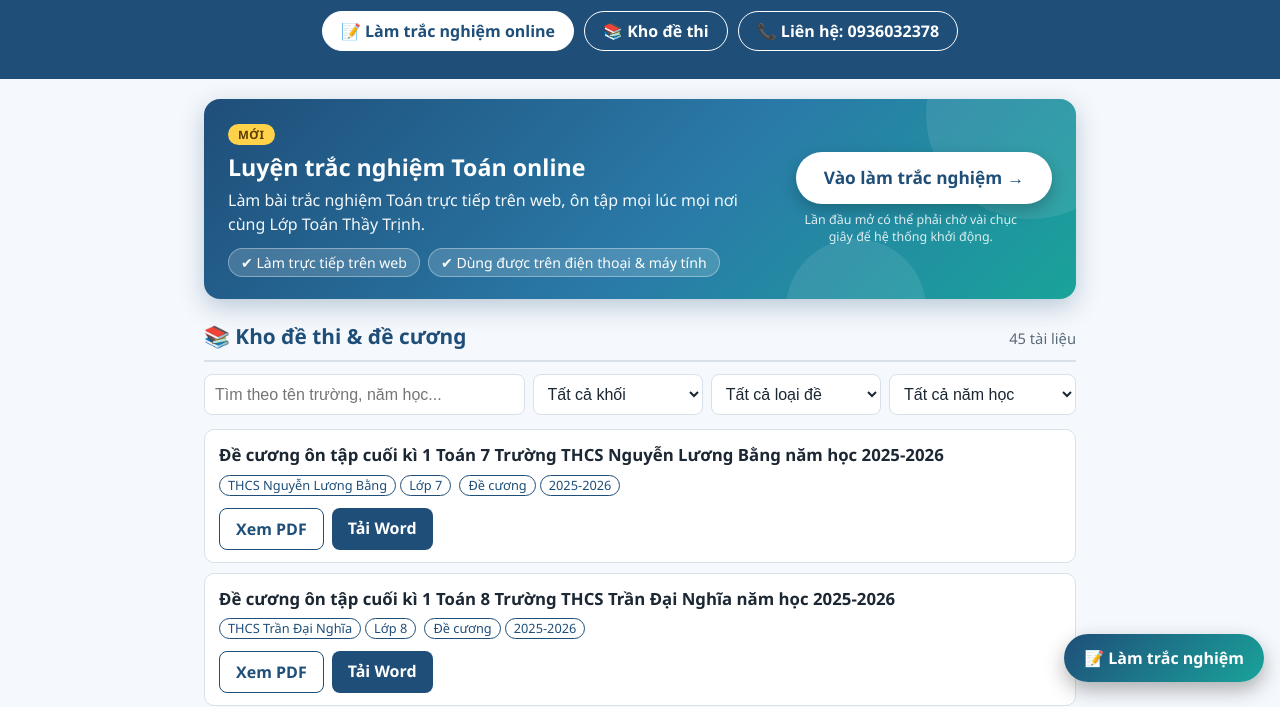
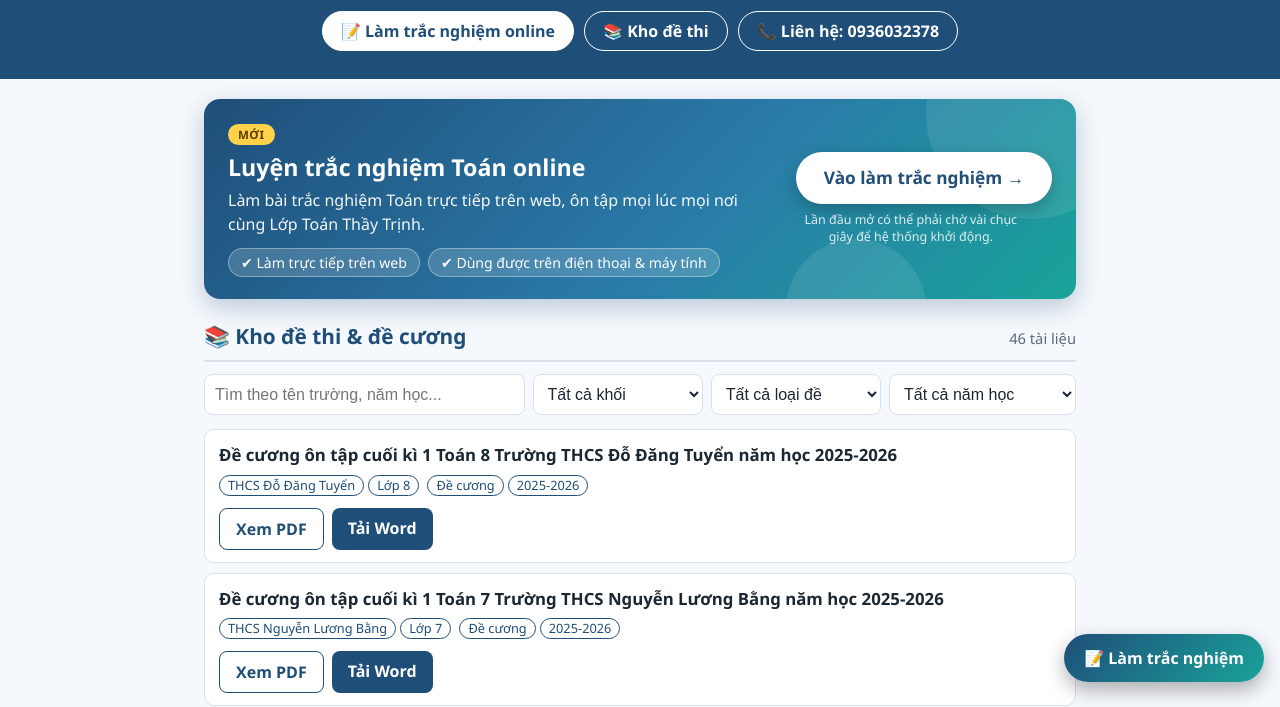
Before and after one commit to lequoctrinhmath/kho-hoc-lieu-de-cuong-de-thi-cac-nam-hoc-cua-cac-truong-tai-da-nang, a plain HTML site: page index.html in a window 1280 px wide. Shown: the part 102-809 px from the top of the page. Drawn offline with Linux system fonts and the light colour scheme.

Commit message:
Add files via upload

```diff
--- a/index.html
+++ b/index.html
@@ -522,6 +522,15 @@ const DE = [
     pdf: "tai-lieu/De_Cuong_On_Tap_Cuoi_Ki_1_Toan_7_Nguyen_Luong_Bang_2025-2026.pdf",
     file: "tai-lieu/De_Cuong_On_Tap_Cuoi_Ki_1_Toan_7_Nguyen_Luong_Bang_2025-2026.docx"
   },
+  {
+    ten: "Đề cương ôn tập cuối kì 1 Toán 8 Trường THCS Đỗ Đăng Tuyển năm học 2025-2026",
+    truong: "THCS Đỗ Đăng Tuyển",
+    khoi: "Lớp 8",
+    loai: "Đề cương",
+    nam: "2025-2026",
+    pdf: "tai-lieu/De_Cuong_On_Tap_Cuoi_Ki_1_Toan_8_Do_Dang_Tuyen_2025-2026.pdf",
+    file: "tai-lieu/De_Cuong_On_Tap_Cuoi_Ki_1_Toan_8_Do_Dang_Tuyen_2025-2026.docx"
+  },
 ];
 
 const $ = id => document.getElementById(id);
```
